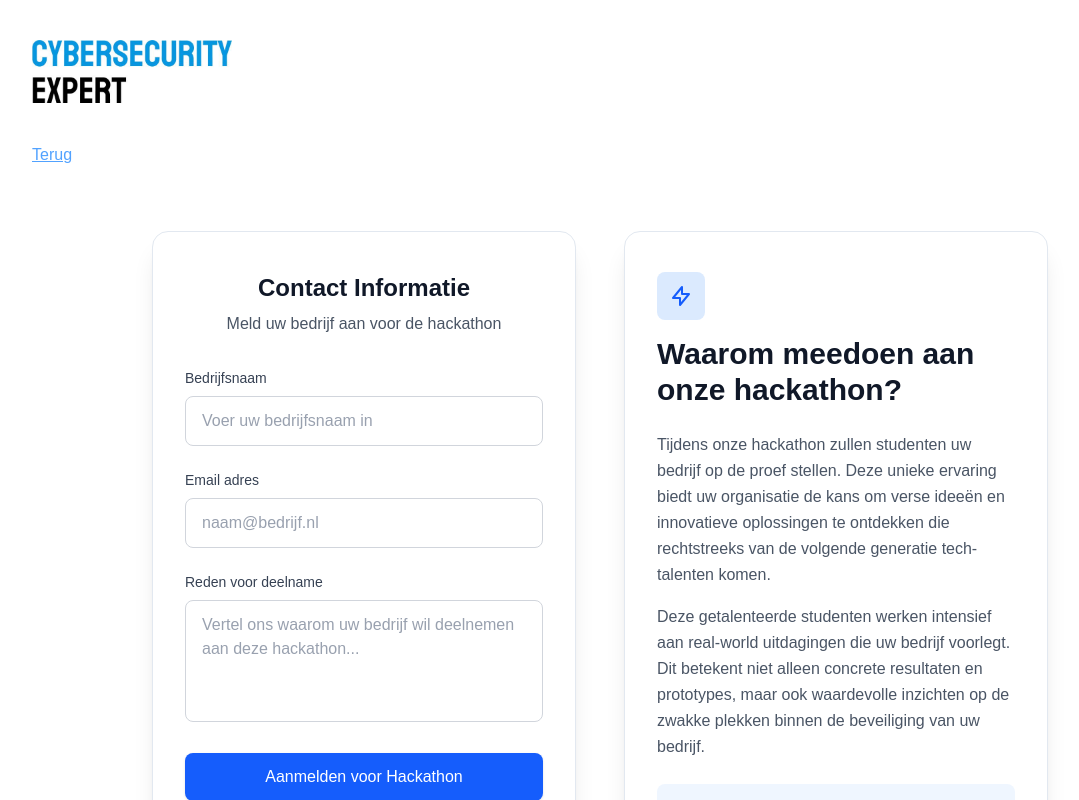
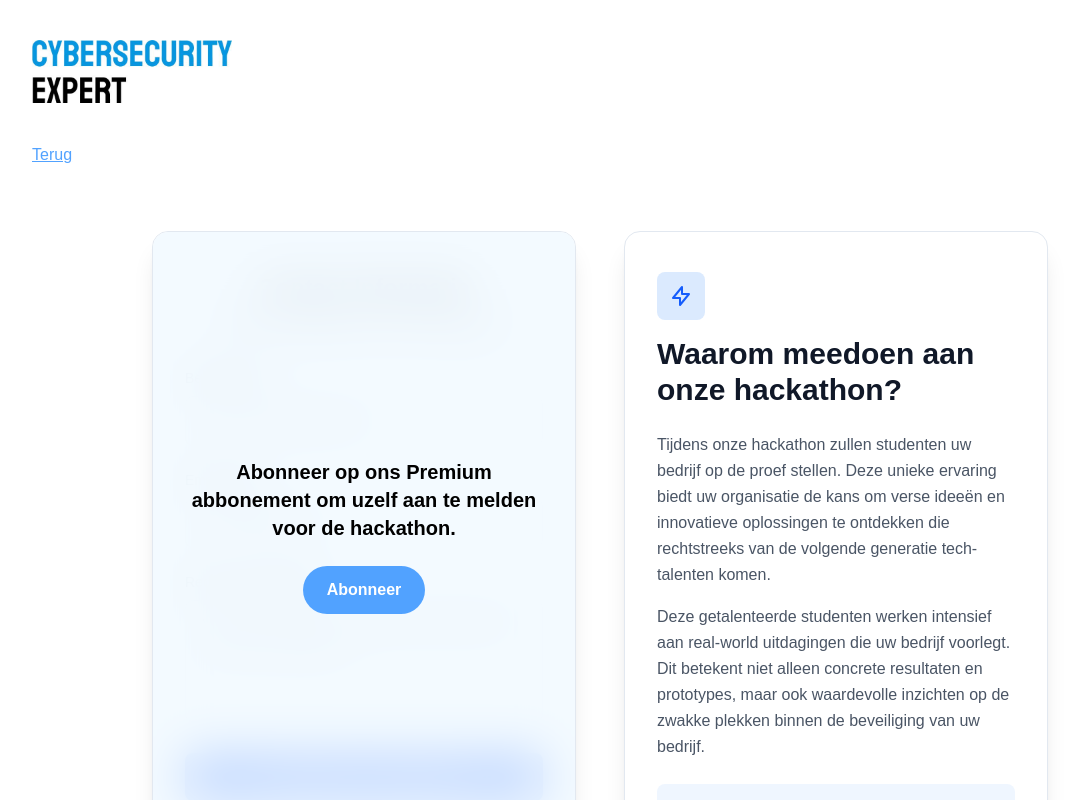
Before and after one commit to kris-den-hertog/cybersecurity-expert, a Next.js app: page /aanmelden in a window 1280 px wide. Shown: the top 800 px of the page, without its empty margins (40-1119 px from the left). Built offline with nearby package versions, Linux system fonts and the light colour scheme.

Commit message:
meneer de tovenaar verstopt achter paywall

```diff
--- a/src/app/aanmelden/page.tsx
+++ b/src/app/aanmelden/page.tsx
@@ -1,17 +1,47 @@
+'use client'
+
+import { useState } from "react";
 import Nav from "@/components/nav";
 
 export default function Form() {
+  const [visible, setVisible] = useState(true);
+
+  function hide() {
+    setVisible(false);
+  }
+
   return (
     <div className="min-h-screen">
       <div className="max-w-[1200px] mx-auto px-4 sm:px-6 lg:px-8">
         <Nav />
-                     <a href="../" className="text-blue-400 underline">Terug</a>
+        <a href="../" className="text-blue-400 underline">
+          Terug
+        </a>
         <div className="py-12 sm:py-16">
           <div className="max-w-4xl mx-auto">
             <div className="grid grid-cols-1 lg:grid-cols-2 gap-8 lg:gap-12">
               {/* Form Section */}
               <div className="order-2 lg:order-1">
-                                <div className="bg-white rounded-2xl shadow-xl border border-slate-200 overflow-hidden h-fit">
+                <div className="bg-white rounded-2xl shadow-xl border border-slate-200 overflow-hidden h-fit relative">
+                  {/* Overlay */}
+                  <div
+                    className={`w-full h-full bg-sky-50/80 backdrop-blur-xl text-center flex flex-col items-center justify-center p-6 absolute transition-opacity duration-300 ${
+                      visible ? "block" : "hidden"
+                    }`}
+                  >
+                    <h2 className="font-bold text-xl">
+                      Abonneer op ons Premium abbonement om uzelf aan te melden
+                      voor de hackathon.
+                    </h2>
+                    <button
+                      onClick={hide}
+                      className="bg-blue-400 py-3 px-6 rounded-full font-bold text-white mt-6"
+                    >
+                      Abonneer
+                    </button>
+                  </div>
+
+                  {/* Form Content */}
                   <div className="px-6 py-8 sm:px-8 sm:py-10">
                     <div className="text-center mb-8">
                       <h2 className="text-2xl font-bold text-gray-900 mb-2">
@@ -24,7 +54,10 @@ export default function Form() {
 
                     <div className="space-y-6">
                       <div>
-                                                <label htmlFor="bedrijfsnaam" className="block text-sm font-medium text-gray-700 mb-2">
+                        <label
+                          htmlFor="bedrijfsnaam"
+                          className="block text-sm font-medium text-gray-700 mb-2"
+                        >
                           Bedrijfsnaam
                         </label>
                         <input
@@ -36,7 +69,10 @@ export default function Form() {
                       </div>
 
                       <div>
-                                                <label htmlFor="email" className="block text-sm font-medium text-gray-700 mb-2">
+                        <label
+                          htmlFor="email"
+                          className="block text-sm font-medium text-gray-700 mb-2"
+                        >
                           Email adres
                         </label>
                         <input
@@ -48,7 +84,10 @@ export default function Form() {
                       </div>
 
                       <div>
-                                                <label htmlFor="reason" className="block text-sm font-medium text-gray-700 mb-2">
+                        <label
+                          htmlFor="reason"
+                          className="block text-sm font-medium text-gray-700 mb-2"
+                        >
                           Reden voor deelname
                         </label>
                         <textarea
@@ -76,8 +115,18 @@ export default function Form() {
                   <div className="px-6 py-8 sm:px-8 sm:py-10">
                     <div className="mb-6">
                       <div className="w-12 h-12 bg-blue-100 rounded-lg flex items-center justify-center mb-4">
-                                                <svg className="w-6 h-6 text-blue-600" fill="none" stroke="currentColor" viewBox="0 0 24 24">
-                                                    <path strokeLinecap="round" strokeLinejoin="round" strokeWidth={2} d="M13 10V3L4 14h7v7l9-11h-7z" />
+                        <svg
+                          className="w-6 h-6 text-blue-600"
+                          fill="none"
+                          stroke="currentColor"
+                          viewBox="0 0 24 24"
+                        >
+                          <path
+                            strokeLinecap="round"
+                            strokeLinejoin="round"
+                            strokeWidth={2}
+                            d="M13 10V3L4 14h7v7l9-11h-7z"
+                          />
                         </svg>
                       </div>
                       <h1 className="font-bold text-2xl sm:text-3xl text-gray-900 mb-4">
@@ -87,15 +136,25 @@ export default function Form() {
 
                     <div className="space-y-4 text-gray-600 leading-relaxed">
                       <p>
-                                                Tijdens onze hackathon zullen studenten uw bedrijf op de proef stellen. Deze unieke ervaring biedt uw organisatie de kans om verse ideeën en innovatieve oplossingen te ontdekken die rechtstreeks van de volgende generatie tech-talenten komen.
+                        Tijdens onze hackathon zullen studenten uw bedrijf op
+                        de proef stellen. Deze unieke ervaring biedt uw
+                        organisatie de kans om verse ideeën en innovatieve
+                        oplossingen te ontdekken die rechtstreeks van de
+                        volgende generatie tech-talenten komen.
                       </p>
 
                       <p>
-                                                Deze getalenteerde studenten werken intensief aan real-world uitdagingen die uw bedrijf voorlegt. Dit betekent niet alleen concrete resultaten en prototypes, maar ook waardevolle inzichten op de zwakke plekken binnen de beveiliging van uw bedrijf.
+                        Deze getalenteerde studenten werken intensief aan
+                        real-world uitdagingen die uw bedrijf voorlegt. Dit
+                        betekent niet alleen concrete resultaten en prototypes,
+                        maar ook waardevolle inzichten op de zwakke plekken
+                        binnen de beveiliging van uw bedrijf.
                       </p>
 
                       <div className="bg-blue-50 rounded-lg p-4 mt-6">
-                                                <h3 className="font-semibold text-blue-900 mb-2">Wat krijgt u?</h3>
+                        <h3 className="font-semibold text-blue-900 mb-2">
+                          Wat krijgt u?
+                        </h3>
                         <ul className="text-blue-800 space-y-1 text-sm">
                           <li>• Directe toegang tot innovatieve oplossingen</li>
                           <li>• Netwerkmogelijkheden met toptalent</li>
@@ -105,12 +164,15 @@ export default function Form() {
                       </div>
 
                       <p className="text-sm text-gray-500 mt-6">
-                                                Sluit u aan bij toonaangevende bedrijven die al hebben ontdekt hoe waardevol deze samenwerking kan zijn voor hun innovatieproces.
+                        Sluit u aan bij toonaangevende bedrijven die al hebben
+                        ontdekt hoe waardevol deze samenwerking kan zijn voor
+                        hun innovatieproces.
                       </p>
                     </div>
                   </div>
                 </div>
               </div>
+              {/* End Info Section */}
             </div>
           </div>
         </div>
--- a/src/components/wizard.tsx
+++ b/src/components/wizard.tsx
@@ -1,6 +1,8 @@
 'use client'
 import React from "react";
 import axios from "axios";
+import { useState } from "react";
+
 
 const api = axios.create({
 	baseURL: "https://succulent-celestial-wallet.glitch.me/",
@@ -12,6 +14,12 @@ export default function Wizard() {
     const [selectedRole, setSelectedRole] = React.useState("");
     const [selectedAction, setSelectedAction] = React.useState("");
     const [selectedGoal, setSelectedGoal] = React.useState("");
+      const [visible, setVisible] = useState(true);
+
+  function hide() {
+    setVisible(false);
+  }
+
 
     const [response, setResponse] = React.useState("");
 
@@ -58,7 +66,23 @@ export default function Wizard() {
 
     return (
         [
-            <div className="bg-[#EBFAFF] rounded-2xl py-6 px-7 text-center">
+            <div className="bg-[#EBFAFF] rounded-2xl py-6 px-7 text-center relative">
+                <div
+                    className={`w-full h-full bg-sky-50/80 backdrop-blur-xl text-center flex flex-col items-center justify-center p-6 absolute transition-opacity duration-300 ${
+                      visible ? "block" : "hidden"
+                    }`}
+                  >
+                    <h2 className="font-bold text-xl">
+                      Abonneer op ons Plus abbonement om uzelf aan te melden
+                      voor de hackathon.
+                    </h2>
+                    <button
+                      onClick={hide}
+                      className="bg-blue-400 py-3 px-6 rounded-full font-bold text-white mt-6"
+                    >
+                      Abonneer
+                    </button>
+                  </div>
                 <h1 className="font-bold text-3xl">In drie stappen op weg</h1>
                 <br />
                 <p>
```
Lines whose indentation alone changed are shown as unchanged.
